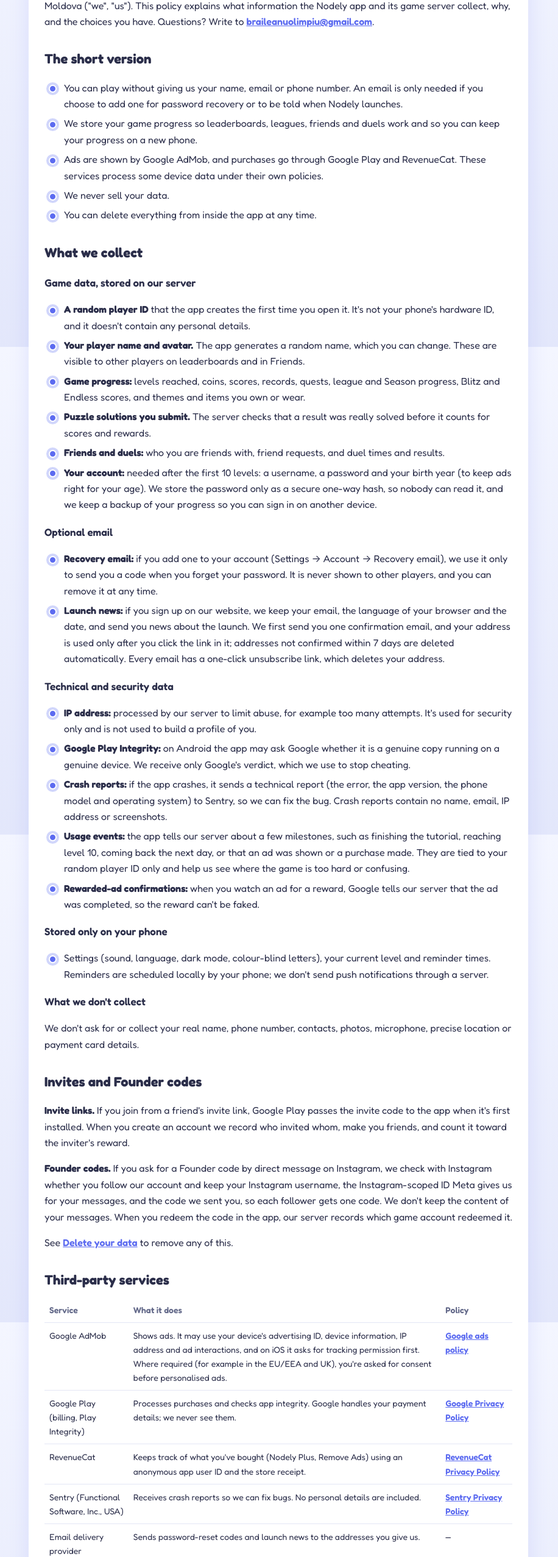
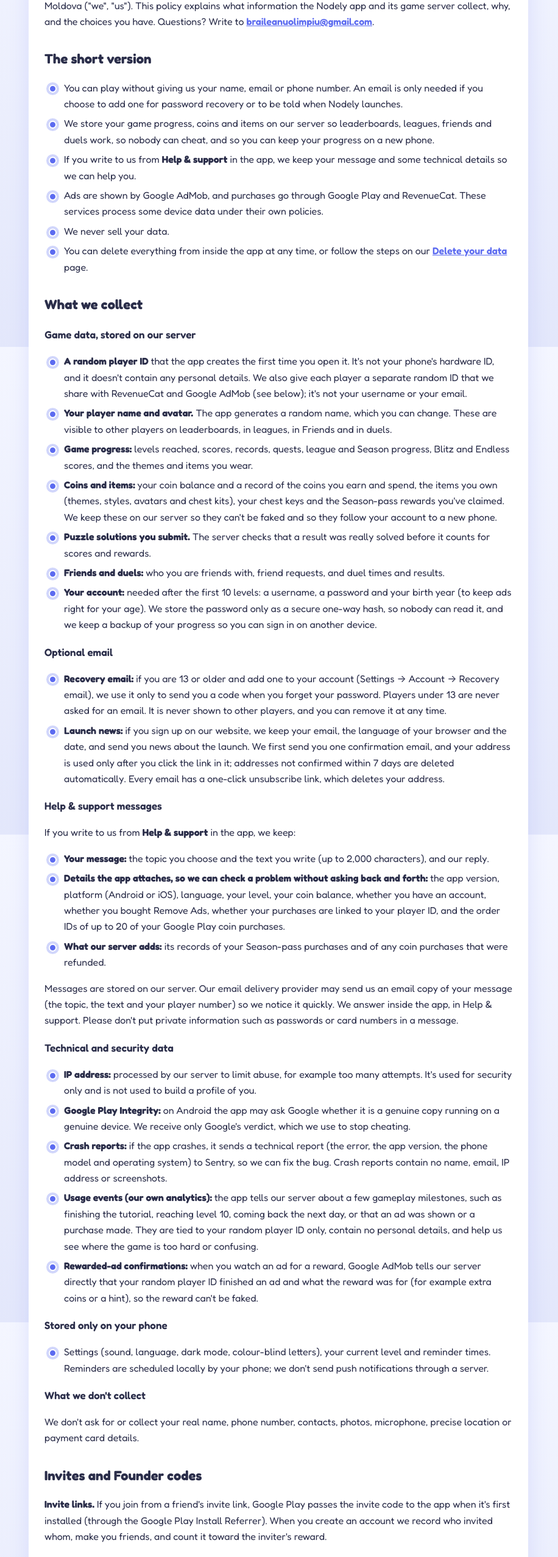
Before and after one commit to braileanuolimpiu-max/nodely, a plain HTML site: page privacy.html in a window 1280 px wide. Shown: the part 231-2785 px from the top of the page at 61% size, without its empty margins (183-1099 px from the left). Drawn offline with Linux system fonts and the light colour scheme.

Commit message:
Privacy policy, terms and data deletion: Help & support messages, coins and items kept on the server, report and block, children's data retention

```diff
--- a/privacy.html
+++ b/privacy.html
@@ -14,25 +14,27 @@
 </header>
 <main>
 <h1>Privacy Policy</h1>
-<p class="muted">Effective 12 November 2026</p>
+<p class="muted">Last updated: 19 November 2026</p>
 
 <p>Nodely is a puzzle game made by an independent developer, Olimpiu Braileanu, based in the Republic of Moldova ("we", "us"). This policy explains what information the Nodely app and its game server collect, why, and the choices you have. Questions? Write to <a href="mailto:braileanuolimpiu@gmail.com">braileanuolimpiu@gmail.com</a>.</p>
 
 <h2>The short version</h2>
 <ul>
   <li>You can play without giving us your name, email or phone number. An email is only needed if you choose to add one for password recovery or to be told when Nodely launches.</li>
-  <li>We store your game progress so leaderboards, leagues, friends and duels work and so you can keep your progress on a new phone.</li>
+  <li>We store your game progress, coins and items on our server so leaderboards, leagues, friends and duels work, so nobody can cheat, and so you can keep your progress on a new phone.</li>
+  <li>If you write to us from <strong>Help &amp; support</strong> in the app, we keep your message and some technical details so we can help you.</li>
   <li>Ads are shown by Google AdMob, and purchases go through Google Play and RevenueCat. These services process some device data under their own policies.</li>
   <li>We never sell your data.</li>
-  <li>You can delete everything from inside the app at any time.</li>
+  <li>You can delete everything from inside the app at any time, or follow the steps on our <a href="data-deletion.html">Delete your data</a> page.</li>
 </ul>
 
 <h2>What we collect</h2>
 <h3>Game data, stored on our server</h3>
 <ul>
-  <li><strong>A random player ID</strong> that the app creates the first time you open it. It's not your phone's hardware ID, and it doesn't contain any personal details.</li>
-  <li><strong>Your player name and avatar.</strong> The app generates a random name, which you can change. These are visible to other players on leaderboards and in Friends.</li>
-  <li><strong>Game progress:</strong> levels reached, coins, scores, records, quests, league and Season progress, Blitz and Endless scores, and themes and items you own or wear.</li>
+  <li><strong>A random player ID</strong> that the app creates the first time you open it. It's not your phone's hardware ID, and it doesn't contain any personal details. We also give each player a separate random ID that we share with RevenueCat and Google AdMob (see below); it's not your username or your email.</li>
+  <li><strong>Your player name and avatar.</strong> The app generates a random name, which you can change. These are visible to other players on leaderboards, in leagues, in Friends and in duels.</li>
+  <li><strong>Game progress:</strong> levels reached, scores, records, quests, league and Season progress, Blitz and Endless scores, and the themes and items you wear.</li>
+  <li><strong>Coins and items:</strong> your coin balance and a record of the coins you earn and spend, the items you own (themes, styles, avatars and chest kits), your chest keys and the Season-pass rewards you've claimed. We keep these on our server so they can't be faked and so they follow your account to a new phone.</li>
   <li><strong>Puzzle solutions you submit.</strong> The server checks that a result was really solved before it counts for scores and rewards.</li>
   <li><strong>Friends and duels:</strong> who you are friends with, friend requests, and duel times and results.</li>
   <li><strong>Your account:</strong> needed after the first 10 levels: a username, a password and your birth year (to keep ads right for your age). We store the password only as a secure one-way hash, so nobody can read it, and we keep a backup of your progress so you can sign in on another device.</li>
@@ -40,17 +42,26 @@
 
 <h3>Optional email</h3>
 <ul>
-  <li><strong>Recovery email:</strong> if you add one to your account (Settings → Account → Recovery email), we use it only to send you a code when you forget your password. It is never shown to other players, and you can remove it at any time.</li>
+  <li><strong>Recovery email:</strong> if you are 13 or older and add one to your account (Settings → Account → Recovery email), we use it only to send you a code when you forget your password. Players under 13 are never asked for an email. It is never shown to other players, and you can remove it at any time.</li>
   <li><strong>Launch news:</strong> if you sign up on our website, we keep your email, the language of your browser and the date, and send you news about the launch. We first send you one confirmation email, and your address is used only after you click the link in it; addresses not confirmed within 7 days are deleted automatically. Every email has a one-click unsubscribe link, which deletes your address.</li>
 </ul>
+
+<h3>Help &amp; support messages</h3>
+<p>If you write to us from <strong>Help &amp; support</strong> in the app, we keep:</p>
+<ul>
+  <li><strong>Your message:</strong> the topic you choose and the text you write (up to 2,000 characters), and our reply.</li>
+  <li><strong>Details the app attaches, so we can check a problem without asking back and forth:</strong> the app version, platform (Android or iOS), language, your level, your coin balance, whether you have an account, whether you bought Remove Ads, whether your purchases are linked to your player ID, and the order IDs of up to 20 of your Google Play coin purchases.</li>
+  <li><strong>What our server adds:</strong> its records of your Season-pass purchases and of any coin purchases that were refunded.</li>
+</ul>
+<p>Messages are stored on our server. Our email delivery provider may send us an email copy of your message (the topic, the text and your player number) so we notice it quickly. We answer inside the app, in Help &amp; support. Please don't put private information such as passwords or card numbers in a message.</p>
 
 <h3>Technical and security data</h3>
 <ul>
   <li><strong>IP address:</strong> processed by our server to limit abuse, for example too many attempts. It's used for security only and is not used to build a profile of you.</li>
   <li><strong>Google Play Integrity:</strong> on Android the app may ask Google whether it is a genuine copy running on a genuine device. We receive only Google's verdict, which we use to stop cheating.</li>
   <li><strong>Crash reports:</strong> if the app crashes, it sends a technical report (the error, the app version, the phone model and operating system) to Sentry, so we can fix the bug. Crash reports contain no name, email, IP address or screenshots.</li>
-  <li><strong>Usage events:</strong> the app tells our server about a few milestones, such as finishing the tutorial, reaching level 10, coming back the next day, or that an ad was shown or a purchase made. They are tied to your random player ID only and help us see where the game is too hard or confusing.</li>
-  <li><strong>Rewarded-ad confirmations:</strong> when you watch an ad for a reward, Google tells our server that the ad was completed, so the reward can't be faked.</li>
+  <li><strong>Usage events (our own analytics):</strong> the app tells our server about a few gameplay milestones, such as finishing the tutorial, reaching level 10, coming back the next day, or that an ad was shown or a purchase made. They are tied to your random player ID only, contain no personal details, and help us see where the game is too hard or confusing.</li>
+  <li><strong>Rewarded-ad confirmations:</strong> when you watch an ad for a reward, Google AdMob tells our server directly that your random player ID finished an ad and what the reward was for (for example extra coins or a hint), so the reward can't be faked.</li>
 </ul>
 
 <h3>Stored only on your phone</h3>
@@ -62,18 +73,18 @@
 <p>We don't ask for or collect your real name, phone number, contacts, photos, microphone, precise location or payment card details.</p>
 
 <h2>Invites and Founder codes</h2>
-<p><strong>Invite links.</strong> If you join from a friend's invite link, Google Play passes the invite code to the app when it's first installed. When you create an account we record who invited whom, make you friends, and count it toward the inviter's reward.</p>
+<p><strong>Invite links.</strong> If you join from a friend's invite link, Google Play passes the invite code to the app when it's first installed (through the Google Play Install Referrer). When you create an account we record who invited whom, make you friends, and count it toward the inviter's reward.</p>
 <p><strong>Founder codes.</strong> If you ask for a Founder code by direct message on Instagram, we check with Instagram whether you follow our account and keep your Instagram username, the Instagram-scoped ID Meta gives us for your messages, and the code we sent you, so each follower gets one code. We don't keep the content of your messages. When you redeem the code in the app, our server records which game account redeemed it.</p>
 <p>See <a href="data-deletion.html">Delete your data</a> to remove any of this.</p>
 
 <h2>Third-party services</h2>
 <table>
   <tr><th>Service</th><th>What it does</th><th>Policy</th></tr>
-  <tr><td>Google AdMob</td><td>Shows ads. It may use your device's advertising ID, device information, IP address and ad interactions, and on iOS it asks for tracking permission first. Where required (for example in the EU/EEA and UK), you're asked for consent before personalised ads.</td><td><a href="https://policies.google.com/technologies/ads">Google ads policy</a></td></tr>
+  <tr><td>Google AdMob</td><td>Shows ads. It may use your device's advertising ID, device information, IP address and ad interactions, and on iOS it asks for tracking permission first. Where required (for example in the EU/EEA and UK), you're asked for consent before personalised ads. Players under 13 get only non-personalised, child-directed ads. For rewarded ads, AdMob also receives your random player ID so it can confirm the reward to our server.</td><td><a href="https://policies.google.com/technologies/ads">Google ads policy</a></td></tr>
   <tr><td>Google Play (billing, Play Integrity)</td><td>Processes purchases and checks app integrity. Google handles your payment details; we never see them.</td><td><a href="https://policies.google.com/privacy">Google Privacy Policy</a></td></tr>
-  <tr><td>RevenueCat</td><td>Keeps track of what you've bought (Nodely Plus, Remove Ads) using an anonymous app user ID and the store receipt.</td><td><a href="https://www.revenuecat.com/privacy">RevenueCat Privacy Policy</a></td></tr>
+  <tr><td>RevenueCat</td><td>Keeps track of what you've bought (coin packs, Nodely Plus, Remove Ads) using the store receipt and your random player ID (not your username or email), so your purchases follow your account to a new phone.</td><td><a href="https://www.revenuecat.com/privacy">RevenueCat Privacy Policy</a></td></tr>
   <tr><td>Sentry (Functional Software, Inc., USA)</td><td>Receives crash reports so we can fix bugs. No personal details are included.</td><td><a href="https://sentry.io/privacy/">Sentry Privacy Policy</a></td></tr>
-  <tr><td>Email delivery provider</td><td>Sends password-reset codes and launch news to the addresses you give us.</td><td>—</td></tr>
+  <tr><td>Email delivery provider</td><td>Sends password-reset codes and launch news to the addresses you give us, and sends us an email copy of the support messages you write in the app.</td><td>—</td></tr>
   <tr><td>Our hosting provider</td><td>Runs the game server and database that store the game data above.</td><td>—</td></tr>
 </table>
 
@@ -82,6 +93,7 @@
   <li>To run the game: save progress, show leaderboards, leagues, friends, duels and Blitz rankings, and restore your progress on a new device.</li>
   <li>To keep it fair: verify solutions and rewards, and block cheating and abuse.</li>
   <li>To show ads and deliver purchases.</li>
+  <li>To answer your support messages and sort out problems with purchases.</li>
   <li>To fix problems and improve the game.</li>
 </ul>
 <h3>Data sent abroad</h3>
@@ -89,11 +101,12 @@
 <p>Our legal bases, where the GDPR applies, are performing our agreement with you (running the game), our legitimate interests (security, fair play, improving the game) and your consent (personalised ads, launch news). In the Republic of Moldova we process personal data under Law no. 195/2024 on personal data protection, which follows the same principles, and you can complain to the National Center for Personal Data Protection (<a href="https://datepersonale.md">datepersonale.md</a>).</p>
 
 <h2>What other players can see</h2>
-<p>Your player name, avatar, level, league, scores and duel results can be seen by other players. Don't use your real name or anything private as your player name.</p>
+<p>Your username or player name, avatar, level, league, scores and duel results can be seen by other players on leaderboards, in leagues, in Friends and in duels. Don't use your real name or anything private as your player name. Names are checked automatically, and players can report a name or block a player inside the app. If a reported name breaks our rules, we may replace it with a generated name. Your birth year, recovery email and support messages are never shown to other players.</p>
 
 <h2>How long we keep it</h2>
 <ul>
-  <li><strong>Game data and account:</strong> while you play. If you delete your data, it is removed from our server straight away; backups roll over within 30 days. Players who haven't played for two years may have their data removed.</li>
+  <li><strong>Game data, coins, items and account:</strong> while you play. If you delete your data, it is removed from our server straight away; backups roll over within 30 days. Players who haven't played for two years may have their data removed. Guest players (no account) who never solved a puzzle and never earned or bought anything are deleted automatically 30 days after they first opened the app.</li>
+  <li><strong>Support messages:</strong> deleted with your account. Once a conversation is closed, it is deleted after 30 days for players under 13 and after 12 months for everyone else.</li>
   <li><strong>Recovery email:</strong> until you remove it or delete your account. Reset codes expire after 30 minutes.</li>
   <li><strong>Launch news email:</strong> until you unsubscribe, and no longer than one year after the launch.</li>
   <li><strong>Usage events:</strong> up to 13 months. <strong>Crash reports:</strong> up to 90 days.</li>
@@ -101,7 +114,7 @@
 </ul>
 
 <h2>Deleting your data</h2>
-<p>In the app, open <strong>Settings → Account</strong> and tap <strong>Delete account</strong>, or <strong>Delete my data</strong> if you never created an account. This permanently removes your progress, scores, friends and account from our server. You can also email us to ask for deletion. Full instructions, including Instagram data for Founder codes: <a href="data-deletion.html">Delete your data</a>. Purchases stay recorded by Google Play and RevenueCat as their policies and the law require.</p>
+<p>In the app, open <strong>Settings → Account</strong> and tap <strong>Delete account</strong>, or <strong>Delete my data</strong> if you never created an account. This permanently removes your progress, scores, friends and account from our server. This also deletes your coins, items and support messages. You can also email us to ask for deletion. Full instructions, including Instagram data for Founder codes: <a href="data-deletion.html">Delete your data</a>. Purchases stay recorded by Google Play and RevenueCat as their policies and the law require.</p>
 
 <h2>Your rights</h2>
 <p>Depending on where you live, you may have the right to access, correct, delete or export your data, to object to or restrict its use, and to withdraw consent. Email us and we'll help within 30 days. You can also complain to your local data-protection authority.</p>
@@ -109,11 +122,21 @@
 <h2>Children</h2>
 <p>Nodely is made for everyone, children included. The first 10 levels need no account; after that, playing needs a free account, and creating it asks how old you are. We keep only the <strong>birth year</strong> with your account (never a birthday), so the right settings follow you to any phone; it is never shown to other players. It only decides how the app behaves:</p>
 <ul>
-  <li><strong>Under 13:</strong> only child-safe ads (rated for all ages, never personalized, no tracking for advertising), and the app never asks for an email address.</li>
+  <li><strong>Under 13:</strong> only child-safe ads (rated for all ages, never personalized, no tracking for advertising; ad requests are tagged as child-directed in AdMob), and the app never asks for an email address. We keep only what's needed to run the game.</li>
   <li><strong>13 to 15:</strong> ads are never personalized.</li>
   <li><strong>Everyone:</strong> ads are limited to family-friendly content, player names are checked automatically and inappropriate names are blocked, and there is no chat between players.</li>
 </ul>
 <p>An account needs only a username and password, no real name. Parents or guardians can ask us at any time to see or delete a child’s data: write to <a href="mailto:braileanuolimpiu@gmail.com">braileanuolimpiu@gmail.com</a>, or delete it straight from the app in <strong>Settings → Account</strong>.</p>
+
+<h3>How long we keep children's data</h3>
+<p>For players under 13 we keep only what the game needs to work:</p>
+<ul>
+  <li><strong>The random player IDs, username, password hash and birth year:</strong> while the account exists.</li>
+  <li><strong>Game progress, coins, items, friends and duel results:</strong> while the account exists, so progress isn't lost and can move to a new phone.</li>
+  <li><strong>Usage events:</strong> up to 13 months. <strong>Crash reports:</strong> up to 90 days. <strong>Security logs (IP addresses):</strong> up to 30 days.</li>
+  <li><strong>Support messages:</strong> deleted 30 days after the conversation is closed.</li>
+</ul>
+<p>Everything is deleted when the account is deleted (from the app, at a parent's request, or after two years without playing); backups roll over within 30 days. Guest players who never played are deleted after 30 days. We never use children's data to build advertising profiles, and we don't keep it longer than needed for the purposes above.</p>
 
 <h2>Security</h2>
 <p>Data travels over encrypted connections (HTTPS), passwords are stored as one-way hashes, and access to the server is restricted. No system is perfectly secure, but we work to protect your information.</p>
```
Also changed, not shown: data-deletion.html (+4 -1 lines), terms.html (+7 -7 lines).
